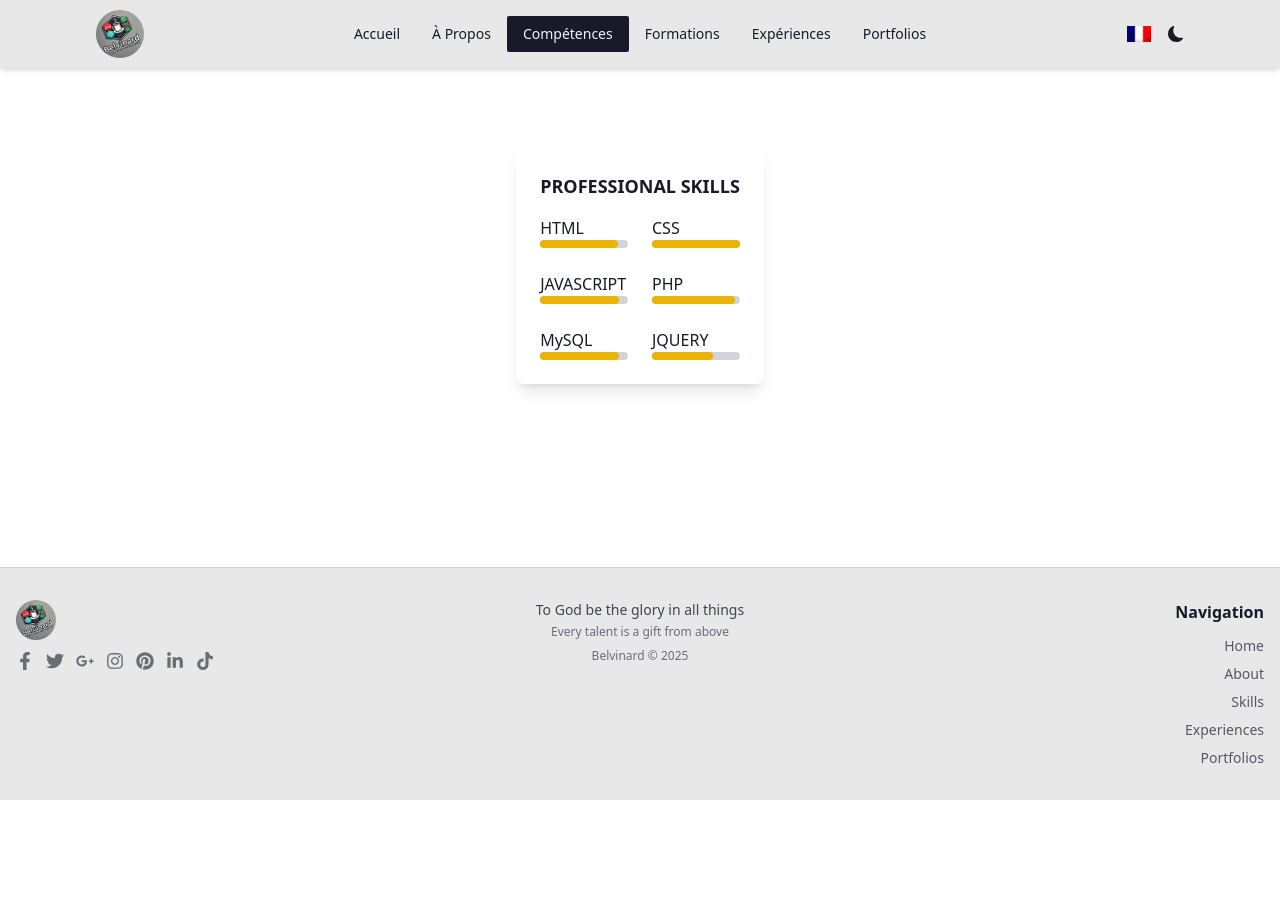
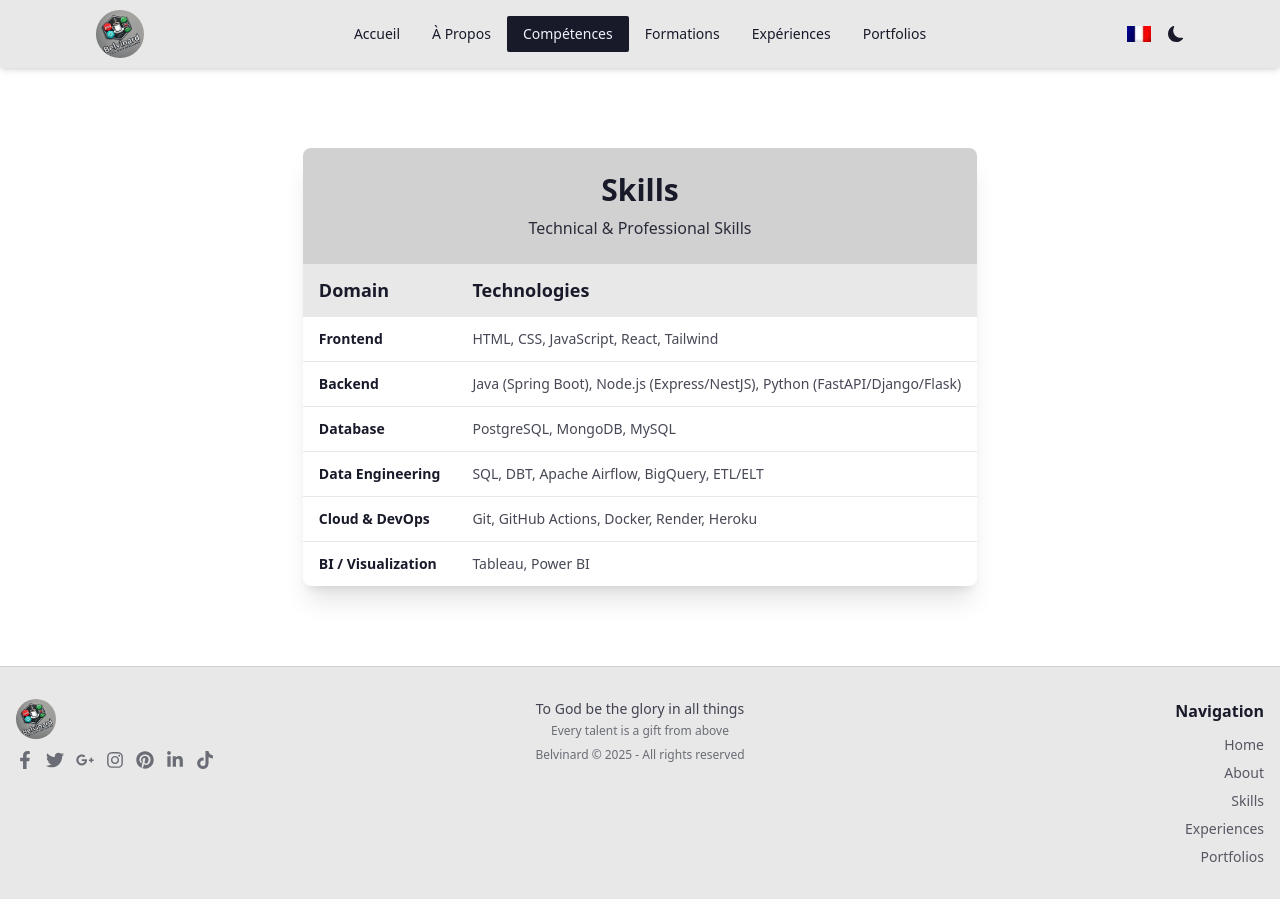
Before and after one commit to belvip/resumewebsite, a React (Vite) app: page /skills in a window 1280 px wide. Before the commit the page ends 800 px from the top, so only its background shows below. Built offline with nearby package versions, Linux system fonts and the light colour scheme.

Commit message:
Skills page updated

```diff
--- a/src/components/Footer.jsx
+++ b/src/components/Footer.jsx
@@ -56,7 +56,7 @@ const Footer = () => {
                             {t('footerSubMessage')}
                         </p>
                         <p className="text-base-content/60 text-xs mt-2">
-                            Belvinard © {currentYear}
+                            Belvinard © {currentYear} - {t('allRightsReserved')}
                         </p>
                     </div>
 
--- a/src/i18n.js
+++ b/src/i18n.js
@@ -27,6 +27,16 @@ i18n
             footerMessage: 'To God be the glory in all things',
             footerSubMessage: 'Every talent is a gift from above',
             navigation: 'Navigation',
+            allRightsReserved: 'All rights reserved',
+            skillsDomain: 'Domain',
+            skillsTechnologies: 'Technologies',
+            skillsSubtitle: 'Technical & Professional Skills',
+            frontend: 'Frontend',
+            backend: 'Backend',
+            database: 'Database',
+            dataEngineering: 'Data Engineering',
+            cloudDevops: 'Cloud & DevOps',
+            biVisualization: 'BI / Visualization',
         },
     },
     fr: {
@@ -45,6 +55,16 @@ i18n
             footerMessage: 'À Dieu soit la gloire en toutes choses',
             footerSubMessage: 'Chaque talent est un don d’en haut',
             navigation: 'Navigation',
+            allRightsReserved: 'Tous droits réservés',
+            skillsDomain: 'Domaine',
+            skillsTechnologies: 'Technologies',
+            skillsSubtitle: 'Compétences Techniques & Professionnelles',
+            frontend: 'Frontend',
+            backend: 'Backend',
+            database: 'Base de données',
+            dataEngineering: 'Data Engineering',
+            cloudDevops: 'Cloud & DevOps',
+            biVisualization: 'BI / Visualisation',
         },
     },
     },
--- a/src/pages/Skills.jsx
+++ b/src/pages/Skills.jsx
@@ -1,31 +1,65 @@
 import React from "react";
+import { useTranslation } from 'react-i18next';
 
 const Skills = () => {
+    const { t } = useTranslation();
+
+    const skillsData = [
+        {
+            domain: t('frontend'),
+            technologies: "HTML, CSS, JavaScript, React, Tailwind"
+        },
+        {
+            domain: t('backend'),
+            technologies: "Java (Spring Boot), Node.js (Express/NestJS), Python (FastAPI/Django/Flask)"
+        },
+        {
+            domain: t('database'),
+            technologies: "PostgreSQL, MongoDB, MySQL"
+        },
+        {
+            domain: t('dataEngineering'),
+            technologies: "SQL, DBT, Apache Airflow, BigQuery, ETL/ELT"
+        },
+        {
+            domain: t('cloudDevops'),
+            technologies: "Git, GitHub Actions, Docker, Render, Heroku"
+        },
+        {
+            domain: t('biVisualization'),
+            technologies: "Tableau, Power BI"
+        }
+    ];
+
     return (
-        <div className="flex justify-center">
-            <div className="shadow-lg rounded-lg p-6 w-full max-w-3xl">
-                <h6 className="text-lg font-bold mb-4">PROFESSIONAL SKILLS</h6>
+        <div className="max-w-6xl mx-auto px-4">
+            <div className="bg-base-100 shadow-xl rounded-lg overflow-hidden">
+                <div className="bg-base-300 text-base-content p-6">
+                    <h1 className="text-3xl font-bold text-center">{t('skills')}</h1>
+                    <p className="text-center mt-2 opacity-90">{t('skillsSubtitle')}</p>
+                </div>
 
-                <div className="grid grid-cols-1 sm:grid-cols-2 gap-6">
-                    {/* Skill Progress Bars */}
-                    {[
-                        { skill: "HTML", width: "89%" },
-                        { skill: "CSS", width: "100%" },
-                        { skill: "JAVASCRIPT", width: "90%" },
-                        { skill: "PHP", width: "95%" },
-                        { skill: "MySQL", width: "90%" },
-                        { skill: "JQUERY", width: "70%" },
-                    ].map(({ skill, width }, index) => (
-                        <div key={index}>
-                            <p className="font-medium">{skill}</p>
-                            <div className="w-full bg-gray-300 rounded-full h-2">
-                                <div
-                                    className="bg-yellow-500 h-2 rounded-full"
-                                    style={{ width }}
-                                ></div>
-                            </div>
-                        </div>
-                    ))}
+                <div className="overflow-x-auto">
+                    <table className="table w-full">
+                        <thead>
+                            <tr className="bg-base-200">
+                                <th className="text-lg font-semibold text-base-content">{t('skillsDomain')}</th>
+                                <th className="text-lg font-semibold text-base-content">{t('skillsTechnologies')}</th>
+                            </tr>
+                        </thead>
+                        <tbody>
+                            {skillsData.map((skill, index) => (
+                                <tr key={index} className="hover:bg-base-200 transition-colors">
+                                    <td className="font-medium text-base-content font-semibold">
+                                        {skill.domain}
+                                    </td>
+                                    <td className="text-base-content/80">
+                                        {skill.technologies}
+                                    </td>
+                                </tr>
+                            ))}
+                        </tbody>
+                    </table>
                 </div>
             </div>
         </div>
```
